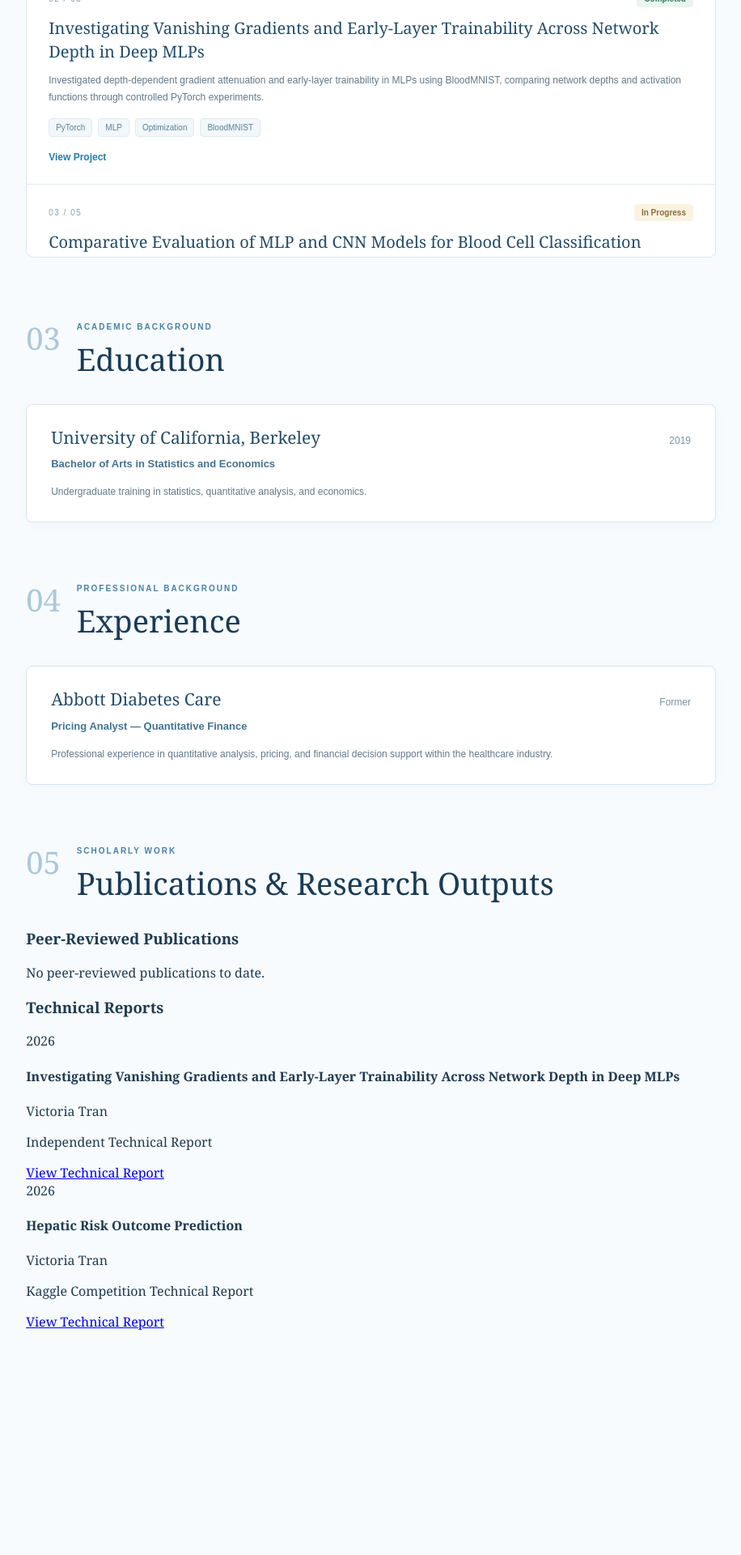
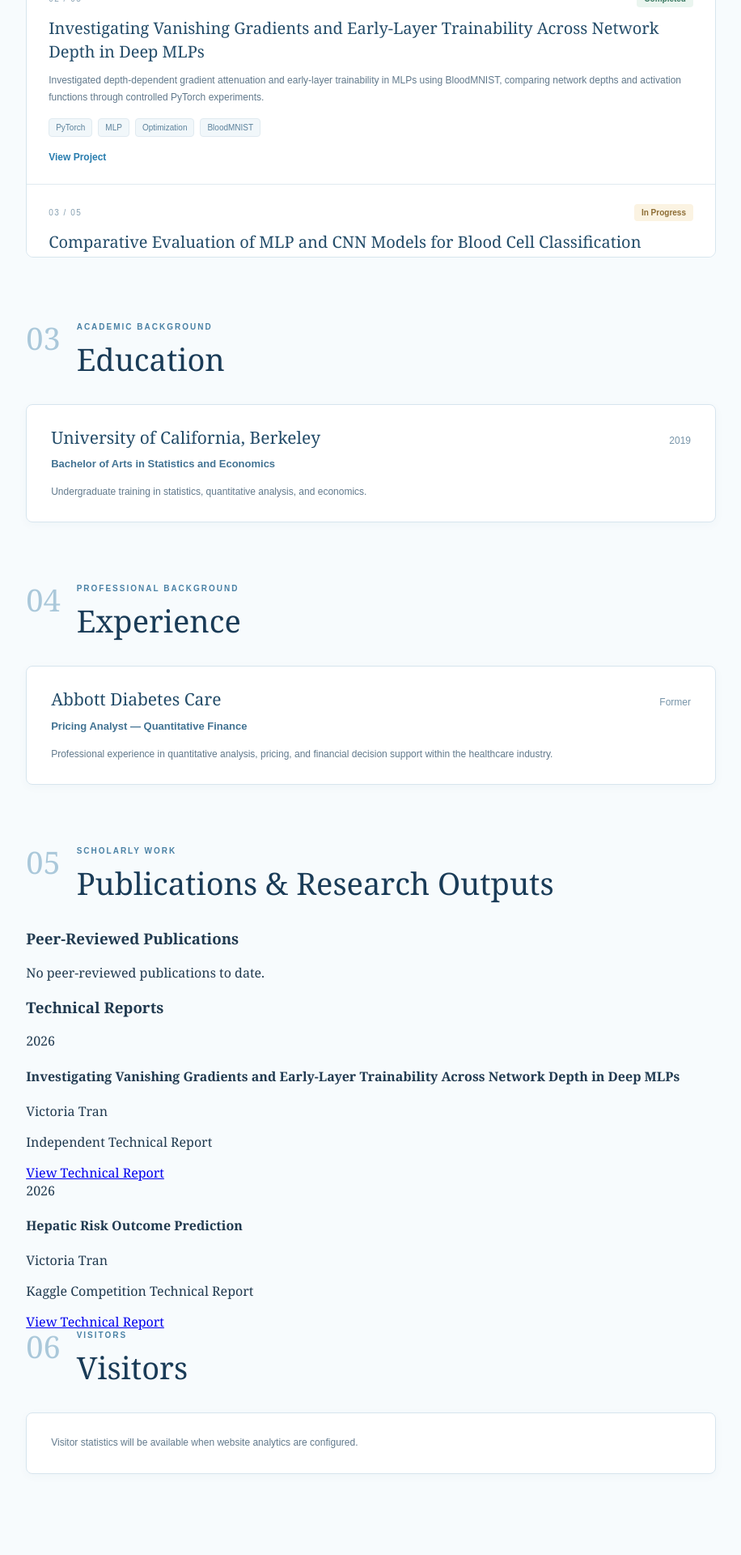
Before and after one commit to uyentran9/uyentran-ai-blog, a Jekyll site: the page built from profile-preview.md, in a window 1280 px wide. Shown: the part 1711-3631 px from the top of the page at 81% size, without its empty margins (335-1251 px from the left). Built offline with Jekyll 4.4.1, drawn with Linux system fonts in a browser that asks for light colours; before the commit the page ends 3454 px from its top, so only the background shows below that.

Commit message:
Add visitors section to profile preview
Group academic summary sections into four columns

```diff
--- a/profile-preview.md
+++ b/profile-preview.md
@@ -283,6 +283,7 @@ permalink: /profile-preview/
 
 </section>
 
+<div class="academic-bottom-grid">
 
 <!-- =========================================
      Section 03 — Education
@@ -427,3 +428,27 @@ permalink: /profile-preview/
   </div>
 
 </section>
+
+
+<!-- Section 06 — Visitors -->
+<section class="visitors-section" id="visitors">
+
+  <div class="section-heading">
+    <span class="section-number">06</span>
+    <div>
+      <span class="section-label">VISITORS</span>
+      <h2>Visitors</h2>
+    </div>
+  </div>
+
+  <div class="academic-entry">
+    <p class="entry-description">
+      Visitor statistics will be available
+      when website analytics are configured.
+    </p>
+  </div>
+
+</section>
+
+<!-- End four-column academic summary -->
+</div>
```
Also changed, not shown: other parts of profile-preview.md (+1 -1 lines).
